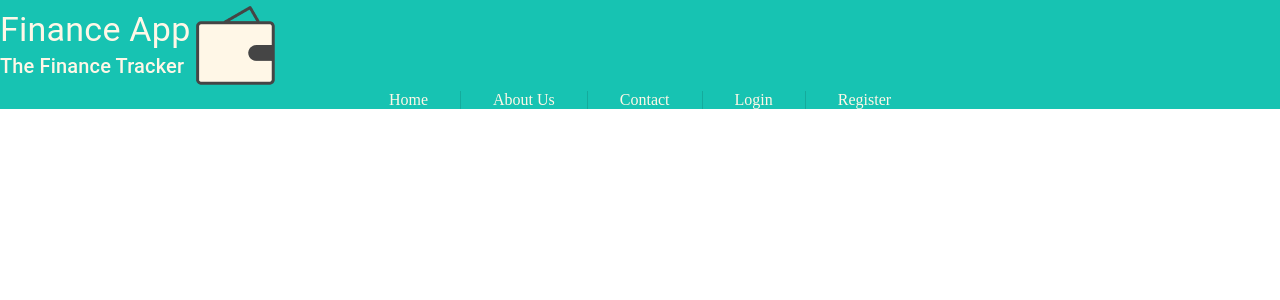
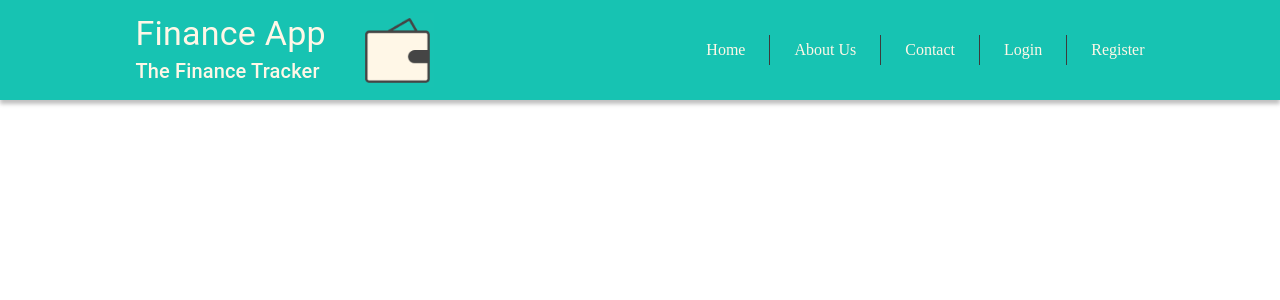
Before and after one commit to tjordanv/CashEd, a React (Create React App) app in the folder frontend/: page /home in a window 1280 px wide. Shown: the top 300 px of the page. Built offline with nearby package versions, Linux system fonts and the light colour scheme; what @mui/styled-engine-sc would draw is missing.

Commit message:
landing header

```diff
--- a/frontend/src/components/AboutUs.module.css
+++ b/frontend/src/components/AboutUs.module.css
@@ -8,6 +8,7 @@ body {
   height: 100vh;
   width: 100%;
   background-color: #fff7e7;
+  padding-top: 100px;
 }
 
 .container .bioCard {
--- a/frontend/src/components/Header/LandingHeader.js
+++ b/frontend/src/components/Header/LandingHeader.js
@@ -10,21 +10,23 @@ import classes from "./LandingHeader.module.css"
 const LandingHeader = () => {
   return (
     <div className={classes.container}>
-      <div className={classes.titleContainer}>
-        <div>
+      <div className={classes.leftSideContainer}>
+        <div className={classes.titleContainer}>
           <Typography variant="h4" className={classes.title}>
             Finance App
           </Typography>
-          <Typography variant="h6" className={classes.subtitle}>
+          <Typography variant="h6" className={classes.title}>
             The Finance Tracker
           </Typography>
         </div>
-        <img src={walletIcon} alt="logo"></img>
+        <img src={walletIcon} alt="logo" className={classes.logo}></img>
       </div>
       <Stack
         direction="row"
-        spacing={4}
-        divider={<Divider orientation="vertical" flexItem />}
+        spacing={3}
+        divider={
+          <Divider className={classes.navLinkDivider} orientation="vertical" />
+        }
         justifyContent="center"
         alignItems="center"
       >
--- a/frontend/src/components/Header/LandingHeader.module.css
+++ b/frontend/src/components/Header/LandingHeader.module.css
@@ -1,24 +1,35 @@
 .container {
   background-color: #17c3b2;
+  display: flex;
+  justify-content: space-around;
+  height: 100px;
+  box-shadow: 0px 4px 4px 0px rgba(0, 0, 0, 0.25);
+  position: relative;
+  z-index: 99;
 }
 
-.titleContainer {
+.leftSideContainer {
   display: flex;
   align-items: center; /* Center vertically */
 }
 
-.title {
-  color: #fff7e7;
-  margin-right: 25px;
+.titleContainer {
+  min-width: 225px;
 }
 
-.subtitle {
+.container .title {
   color: #fff7e7;
+}
+
+.logo {
+  height: 75px;
 }
 
 .navLink {
   color: #fff7e7;
 }
 
-.navLinkDivider {
+.container .navLinkDivider {
+  background-color: #454545;
+  height: 30%;
 }
```
